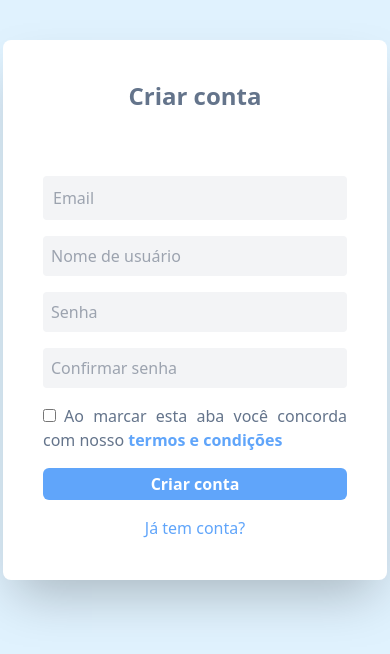
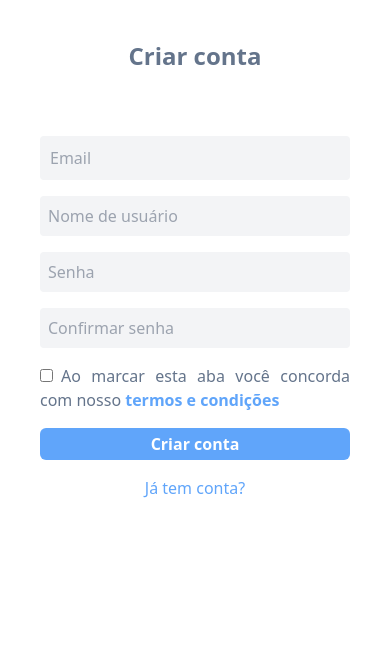
Before and after one commit to Igor-CA/mern-auth-code, a React (Create React App) app in the folder client/: page /signup in a window 390 px wide. Shown: the top 654 px of the page. Built offline with nearby package versions, Linux system fonts and the light colour scheme.

Commit message:
media querry and a class with tailwind

```diff
--- a/client/src/index.css
+++ b/client/src/index.css
@@ -1,3 +1,8 @@
 @tailwind base;
 @tailwind components;
 @tailwind utilities;
+@layer components {
+    .form-container{
+      @apply md:mt-10 mx-auto md:h-auto md:mb-2 h-screen bg-white md:rounded-lg w-full md:max-w-sm text-center text-slate-500 md:shadow-2xl p-10;
+    }
+  }
--- a/client/src/pages/ForgotPage.jsx
+++ b/client/src/pages/ForgotPage.jsx
@@ -74,7 +74,7 @@ export default function ForgotPage() {
 	};
 
 	return (
-		<div className="mt-10 mx-auto mb-2 bg-white rounded-lg w-full max-w-sm text-center text-slate-500 shadow-2xl p-10">
+		<div className="form-container">
 			<h1 className="text-2xl font-bold">Mude sua senha</h1>
 			<form
 				method="post"
--- a/client/src/pages/LoginPage.jsx
+++ b/client/src/pages/LoginPage.jsx
@@ -76,7 +76,7 @@ export default function LoginPage() {
 	};
 
 	return (
-		<div className="mt-10 mx-auto mb-2 bg-white rounded-lg w-full max-w-sm text-center text-slate-500 shadow-2xl p-10">
+		<div className="form-container">
 			<h1 className="text-2xl font-bold">Entrar</h1>
 			<form
 				action="/login"
--- a/client/src/pages/ResetPassword.jsx
+++ b/client/src/pages/ResetPassword.jsx
@@ -93,7 +93,7 @@ export default function ResetPasswordPage() {
 	};
 
 	return (
-		<div className="mt-10  mx-auto mb-2 bg-white rounded-lg w-full max-w-sm text-center text-slate-500 shadow-2xl p-10">
+		<div className="form-container">
 			<h1 className="text-2xl font-bold">Defina sua nova senha</h1>
 			<form
 				method="post"
--- a/client/src/pages/SignupPage.jsx
+++ b/client/src/pages/SignupPage.jsx
@@ -111,7 +111,7 @@ export default function SignupPage() {
 	};
 
 	return (
-		<div className="mt-10 mx-auto mb-2 bg-white rounded-lg w-full max-w-sm text-center text-slate-500 shadow-2xl p-10">
+		<div className="form-container">
 			<h1 className="text-2xl font-bold pb-12">Criar conta</h1>
 			<form
 				method="post"
```
